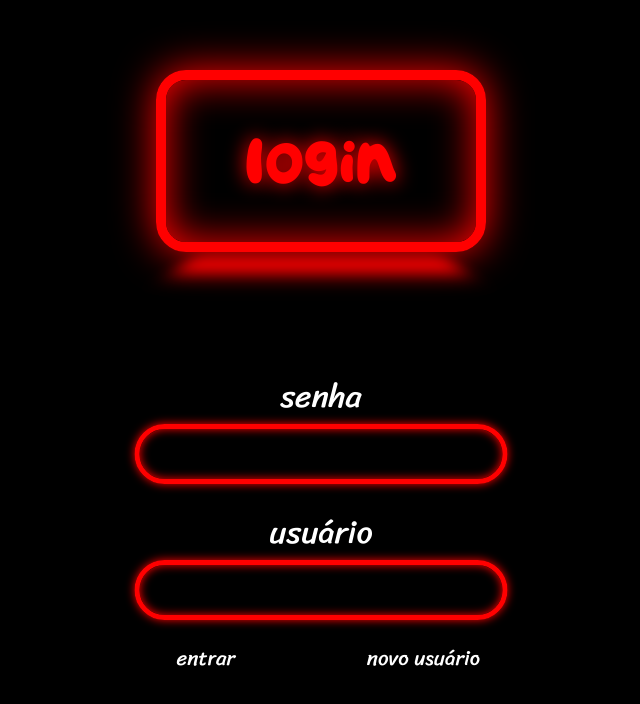
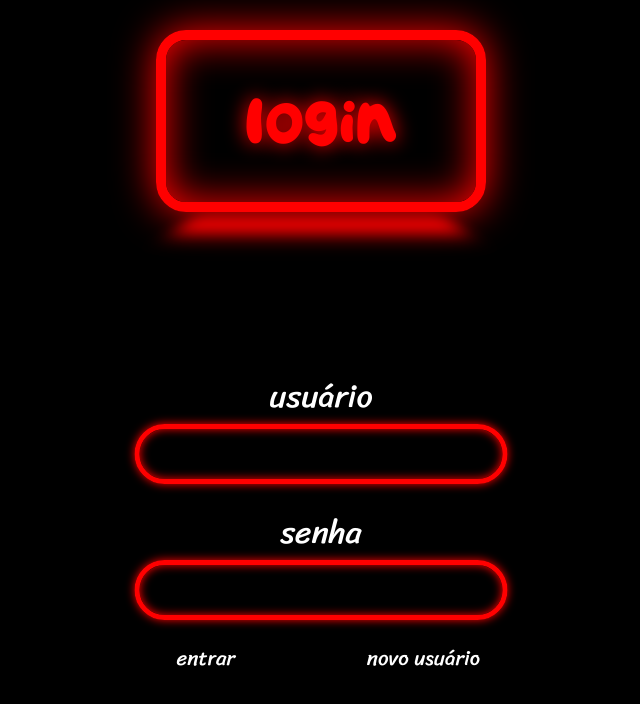
Before and after one commit to Ecliton/tela-de-login, a plain HTML site: page index.html in a window 1280 px wide. Shown: the whole page, without its empty margins (319-959 px from the left). Drawn offline with Linux system fonts and the light colour scheme; a web font is replaced by a local one.

Commit message:
att1
acertando alguns problemas de posicionamento

```diff
--- a/style.css
+++ b/style.css
@@ -13,15 +13,17 @@ body{
     background-color:black;
 }
 #boxf{
+    position:absolute;
+    top:30px;
+    left:50%;
+    transform:translate(-50%);
 
-
-    margin:70px auto;
     width:250px;
     border:10px solid red;
     border-radius:30px;
     padding:30px;
     box-shadow:inset 0 0 40px, 0 0 40px;
-    position:relative;
+
 
     font:6em 'neon', arial, sans-serif;
     color:red;
@@ -95,7 +97,7 @@ body{
 }
 .pn{
     position:absolute;
-    top:63%;
+    top:46%;
     left:50%;
     transform:translate(-50%);
     font:2em 'sriracha', arial, sans-serif;
@@ -104,7 +106,7 @@ body{
 }
 .ps{
     position:absolute;
-    top:46%;
+    top:63%;
     left:50%;
     transform:translate(-50%);
     font:2em 'sriracha', arial, sans-serif;
```
